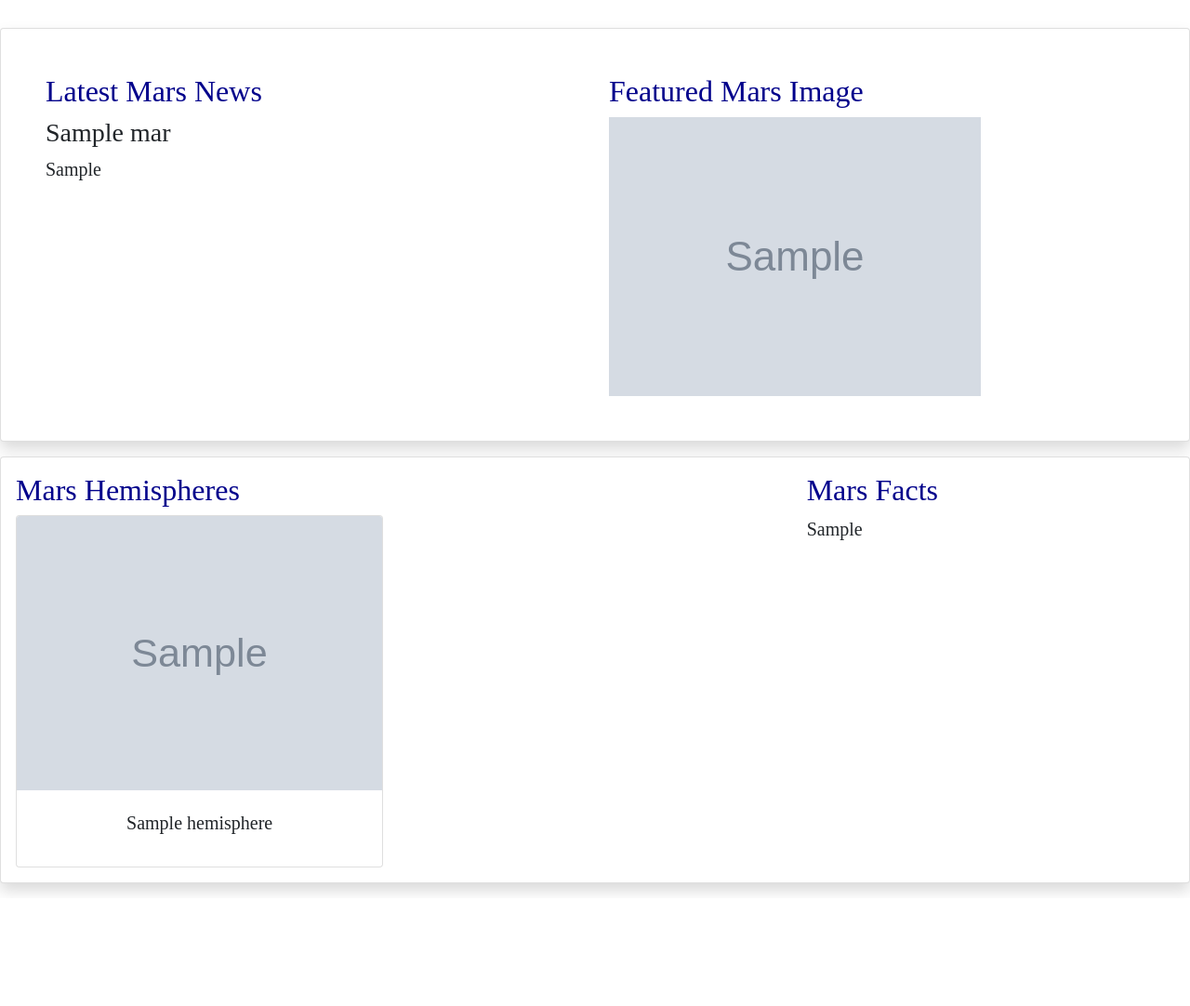
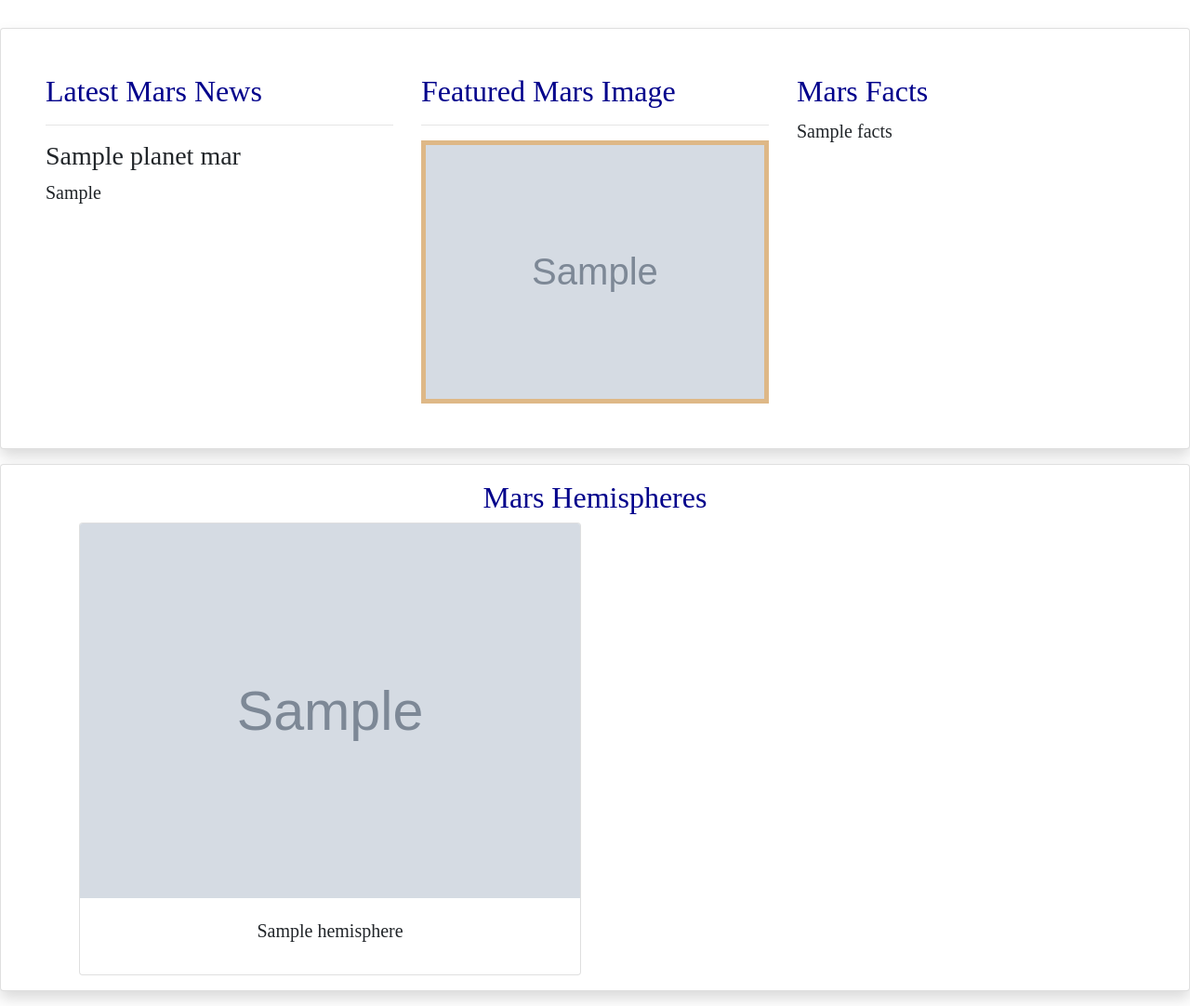
Before and after one commit to kfmatovic716/MISSION-TO-MARS---WebScraping-MongoDB, a Flask app: page / in a window 1280 px wide. Shown: the part 253-1335 px from the top of the page at 93% size. Before the commit the page ends 1214 px from the top, so only its background shows below. Run offline with Flask 2, Linux system fonts and the light colour scheme; grey boxes marked "Sample" are stand-in pictures; a database or web service that is not in the repository returns one stand-in record (values such as "Sample title"); some libraries are stand-ins or nearby versions.

Commit message:
Update files

```diff
--- a/app/app.py
+++ b/app/app.py
@@ -13,15 +13,15 @@
 # Create a base '/' route that will query your mongodb database and render the `index.html` template
 @app.route("/")
 def index():
-    mars = mongo.db.mars.find_one()
+    mars = mongo.db.planet_mars.find_one()
     return render_template("index.html", planet_mars=mars)
 
-# '/scrape' route that will create the mars collection, run scrape() function from scrape_mars, and update the planet mars collection in the database
+# '/scrape' route that will create the mars collection, run scrape() function from scrape_mars, and update the mars collection in the database
 # The route redirects back to the base route '/' with a code 302.
 @app.route("/scrape")
 def scrape():
     mars_data = scrape_mars.scrape()
-    mongo.db.mars.update({}, mars_data, upsert = True)
+    mongo.db.planet_mars.update({}, mars_data, upsert = True)
     return redirect("/", code=302)
 
 
--- a/app/scrape_mars.py
+++ b/app/scrape_mars.py
@@ -68,7 +68,7 @@
     rawdata_mars = pd.read_html(url_mars)[1]
     mars_df = rawdata_mars.rename(columns= {'Mars - Earth Comparison': 'Attributes'}).drop(columns = ["Earth"])
 
-    mars_html_table = mars_df.to_html(index=False)
+    mars_html_table = mars_df.to_html(header=False, index=False)
 
     return mars_html_table
 
--- a/app/templates/index.html
+++ b/app/templates/index.html
@@ -5,6 +5,7 @@
         h1 {text-align: left;}
         div {font-family: 'Times New Roman';}
         h2 {font-weight: bold; color:darkblue;}
+        .responsive {width: 100%; height: auto;}
     </style>
 <head>
     <meta charset="UTF-8">
@@ -22,29 +23,36 @@
 <!-- Mars Latest News title, description and featured image -->
 <blockquote class="blockquote left-right card shadow shadow px-5 py-5">
     <div class=row>
-        <div class = "col-md-6">
+        <div class = "col-md-4">
             <h2>Latest Mars News</h2>
+            <hr>
             <h3>{{ planet_mars.news_title }}</h3>
             <p>{{ planet_mars.news_paragraph }}</p>
         </div>
 
-        <div class = "col-md-6">
+        <div class = "col-md-4">
             <h2>Featured Mars Image</h2>
-                <img src = "{{  planet_mars.mars_img  }}"/>
+            <hr>
+                <img src = "{{ planet_mars.image }}" class=responsive style="border: burlywood 5px solid" />
+        </div>
+
+        <div class="col-md-4">
+            <h2>Mars Facts</h2>
+            <p>{{ planet_mars.facts | safe }}</p>
         </div>
     </div>
 </blockquote>
 
-<!-- Mars Hemispheres & Facts-->
 <blockquote class="blockquote left-right card shadow shadow px-3 py-3">
-<div class=row>
-    <div class="col-md-8">
-        <h2>Mars Hemispheres</h2>
+
+    <section id="gallery" >
+        <div class="container">
+            <h2 class="text-center">Mars Hemispheres</h2>
             <div class="row car-deck ">
-            {% for hemisphere in planet_mars.mars_hemispheres %}
+                {% for hemisphere in planet_mars.hemisphere %}
                 <div class="col-sm-12 col-lg-6 mb-6">
                     <div class="card" >
-                    <img class="card-img-top" src="{{ hemisphere.img_url }}" alt="Mars Hemisphere">
+                        <img class="card-img-top" src="{{ hemisphere.url_img }}">
                         <div class="card-body">
                             <p class="card-title text-center ">{{ hemisphere.title }}</p>
                         </div>
@@ -53,15 +61,8 @@
                 {% endfor %}
             </div>
         </div>
-
-    <div class="col-md-4">
-        <h2>Mars Facts</h2>
-        <p>{{  planet_mars.mars_facts | safe}}</p>
-    </div>
-</div>
+    </section>
 </blockquote>
-
-
 
 </body>
 
```
Also changed, not shown: 1 other file. Lines whose indentation alone changed are shown as unchanged.
